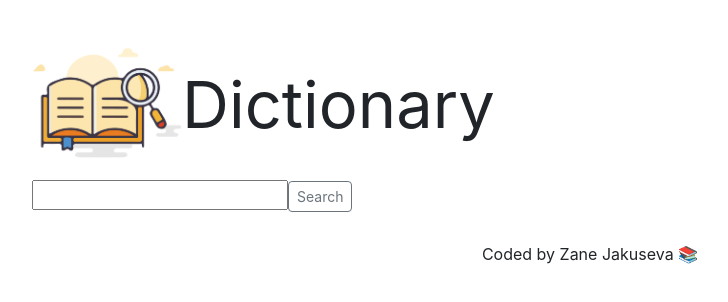
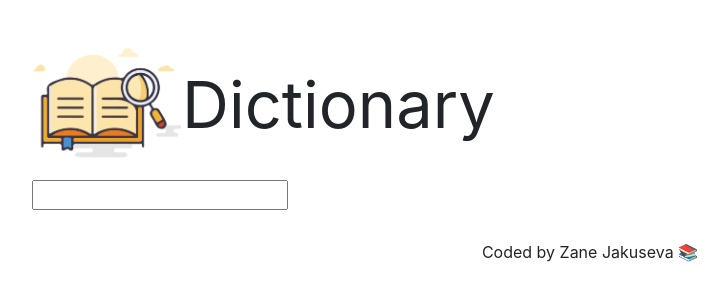
Before and after one commit to zaneknn/my-dictionery-project, a React (Create React App) app: page / in a window 1280 px wide. Shown: the top 302 px of the page, without its empty margins (50-778 px from the left). Built offline with nearby package versions, Linux system fonts and the light colour scheme.

Commit message:
Deleted button

```diff
--- a/src/Dictionary.css
+++ b/src/Dictionary.css
@@ -1,3 +1,6 @@
 .Dictionary {
-  font-weight: 500;
+  font-weight: 200;
 }
+.Dictionary form {
+  width: 200;
+}
--- a/src/Dictionary.js
+++ b/src/Dictionary.js
@@ -27,9 +27,6 @@ export default function Dictionary() {
     <div className="Dictionary">
       <form onSubmit={search}>
         <input type="search" onChange={handleKeywordChange} />
-        <button type="submit" className="btn btn-outline-secondary btn-sm">
-          Search
-        </button>
       </form>
       <Results results={results} />
     </div>
```
